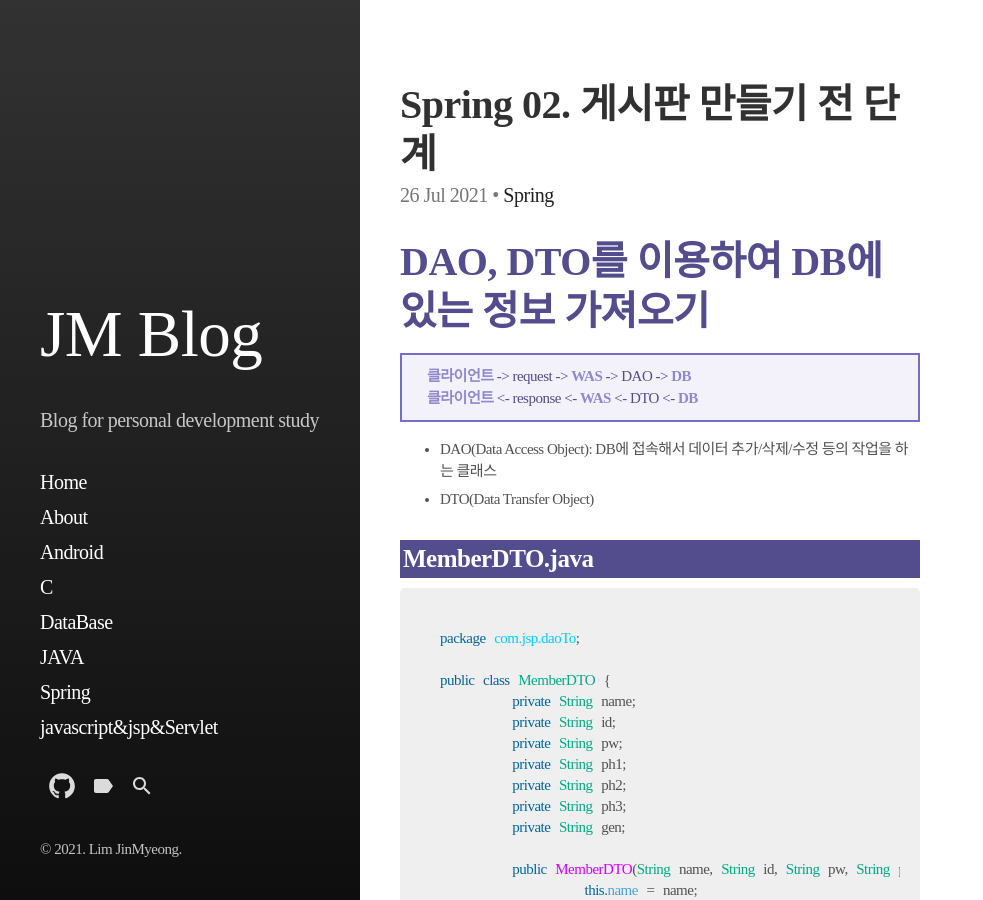
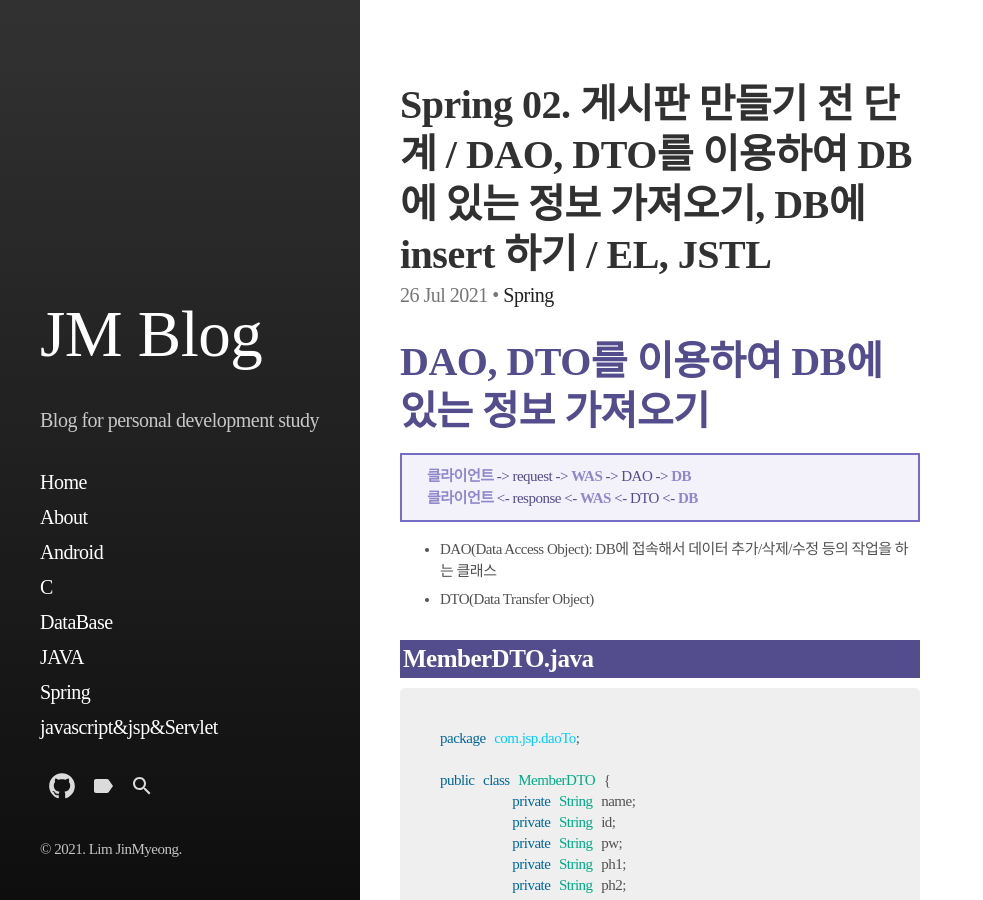
Before and after one commit to jm456789/jm456789.github.io, a Jekyll site: the page built from _posts/2021-07-26-spring-board.md, in a window 1280 px wide and 900 px high. Shown: the whole window, without its empty margins (0-983 px from the left). Built offline with Jekyll 4.4.1, drawn with Linux system fonts in a browser that asks for light colours; some web fonts are replaced.

Commit message:
Update 2021-07-26-spring-board.md

```diff
--- a/_posts/2021-07-26-spring-board.md
+++ b/_posts/2021-07-26-spring-board.md
@@ -1,7 +1,7 @@
 ---
 layout: post
 
-title: "Spring 02. 게시판 만들기 전 단계"
+title: "Spring 02. 게시판 만들기 전 단계 / DAO, DTO를 이용하여 DB에 있는 정보 가져오기, DB에 insert 하기 / EL, JSTL"
 excerpt: ""
 
 categories:
```
